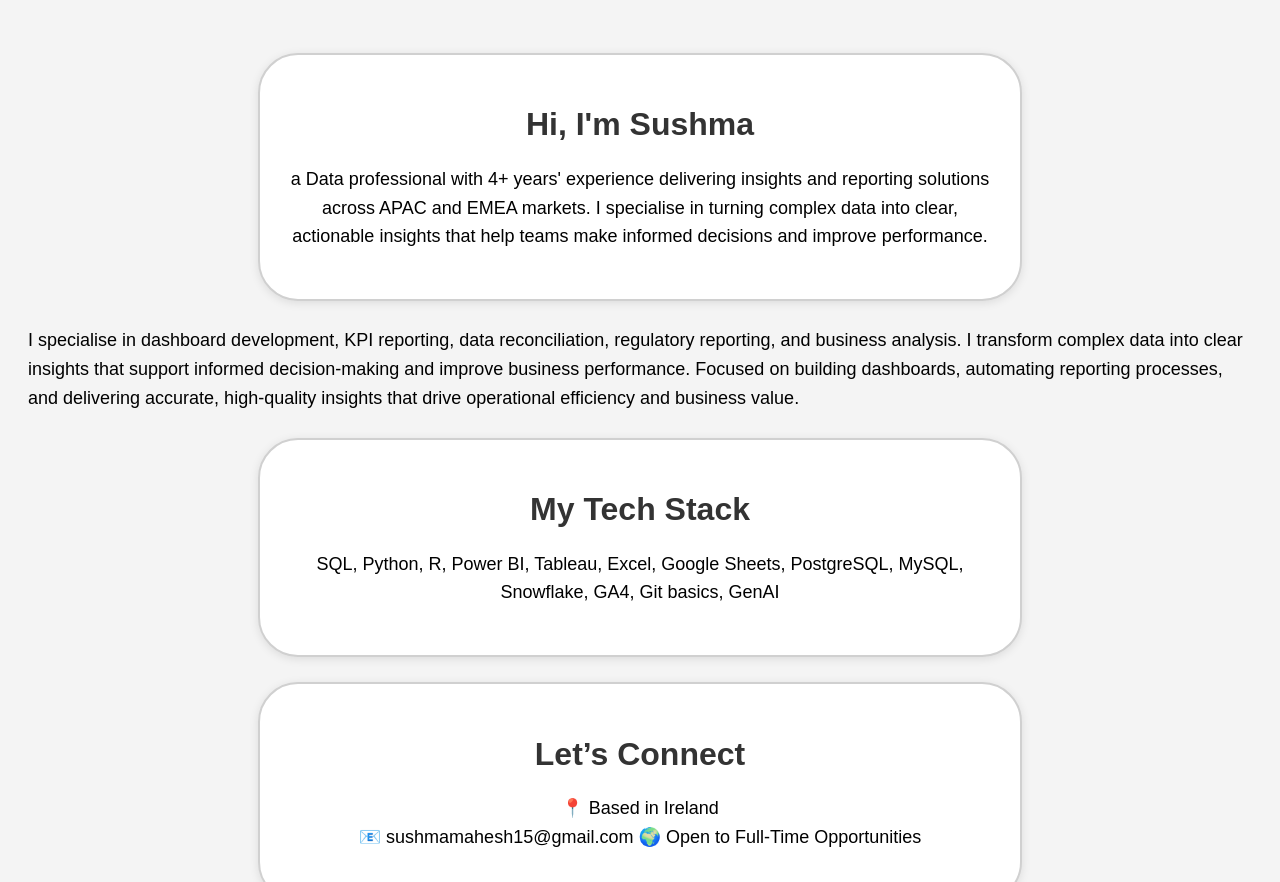
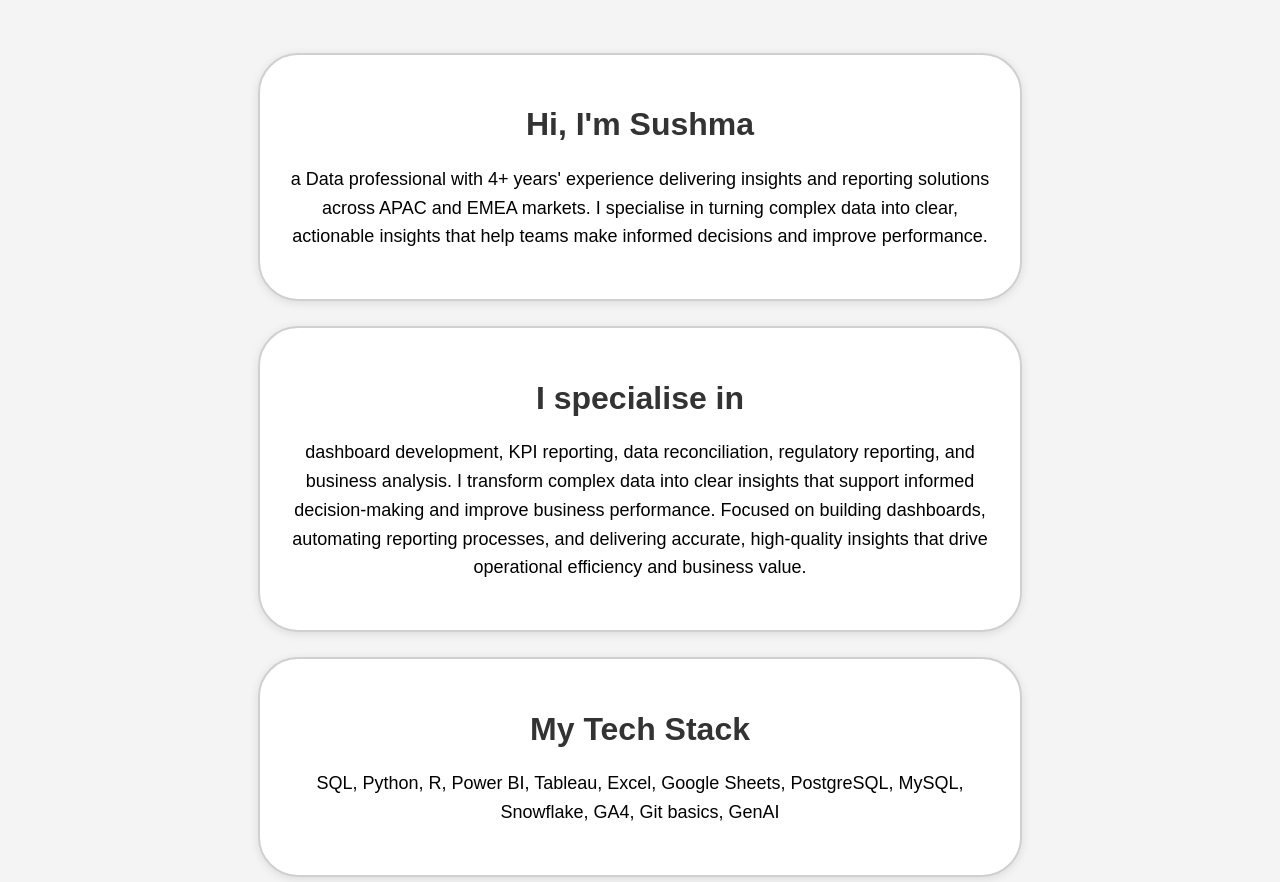
Before and after one commit to SushmaMahesh-Analyst/SushmaMahesh-Analyst.github.io, a plain HTML site: page index.html in a window 1280 px wide. Shown: the top 882 px of the page. Drawn offline with Linux system fonts and the light colour scheme.

Commit message:
Update index.html

```diff
--- a/index.html
+++ b/index.html
@@ -44,8 +44,11 @@ I specialise in turning complex data into clear, actionable insights that help t
 </p>
 </div>
 
+<div class="box">
+<h1>I specialise in</h1>
+
 <p>
-I specialise in dashboard development, KPI reporting, data reconciliation, regulatory reporting, and business analysis.
+dashboard development, KPI reporting, data reconciliation, regulatory reporting, and business analysis.
 I transform complex data into clear insights that support informed decision-making and improve business performance.
 Focused on building dashboards, automating reporting processes, and delivering accurate, high-quality insights that drive operational efficiency and business value.
 </p>
```
